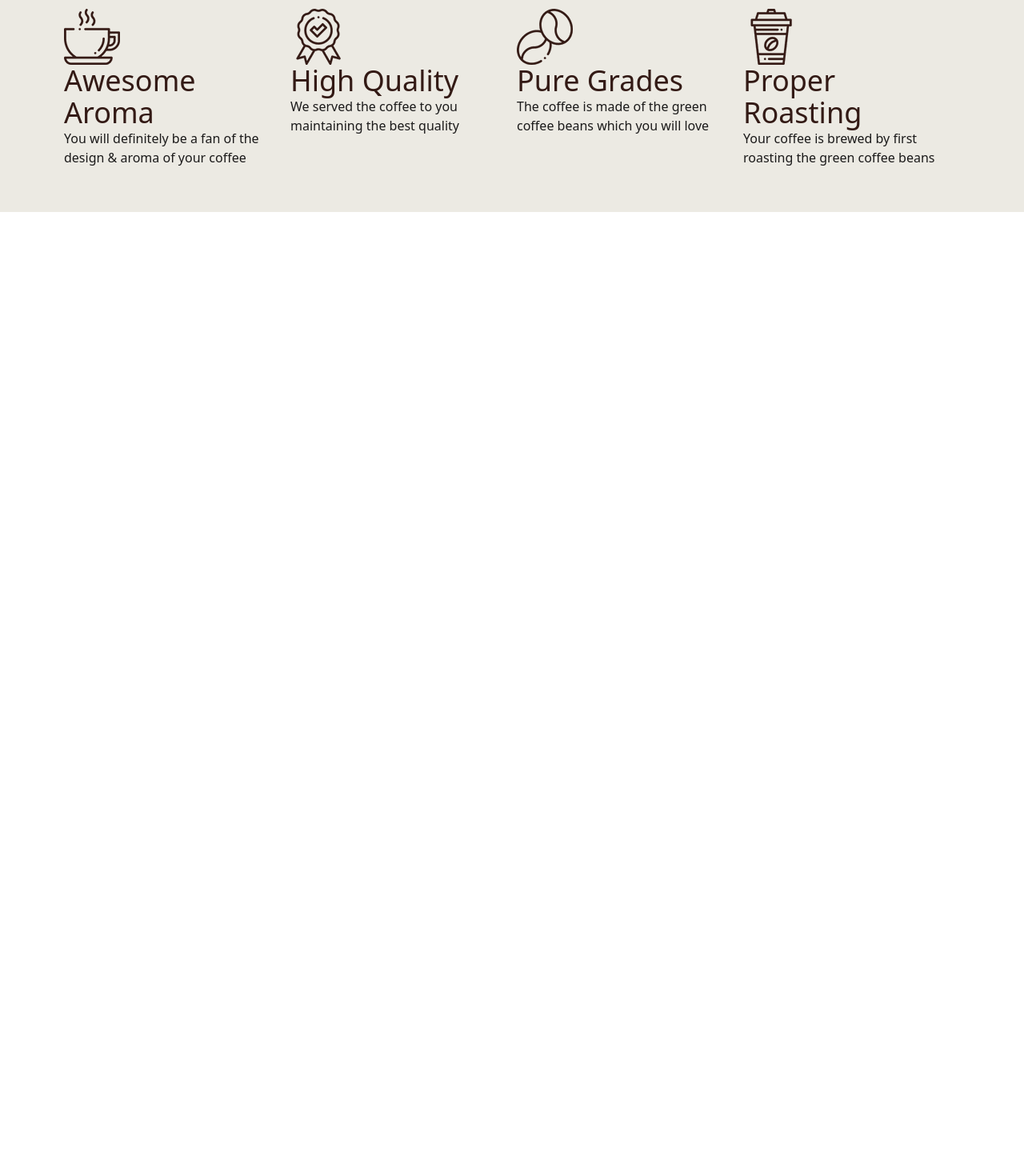
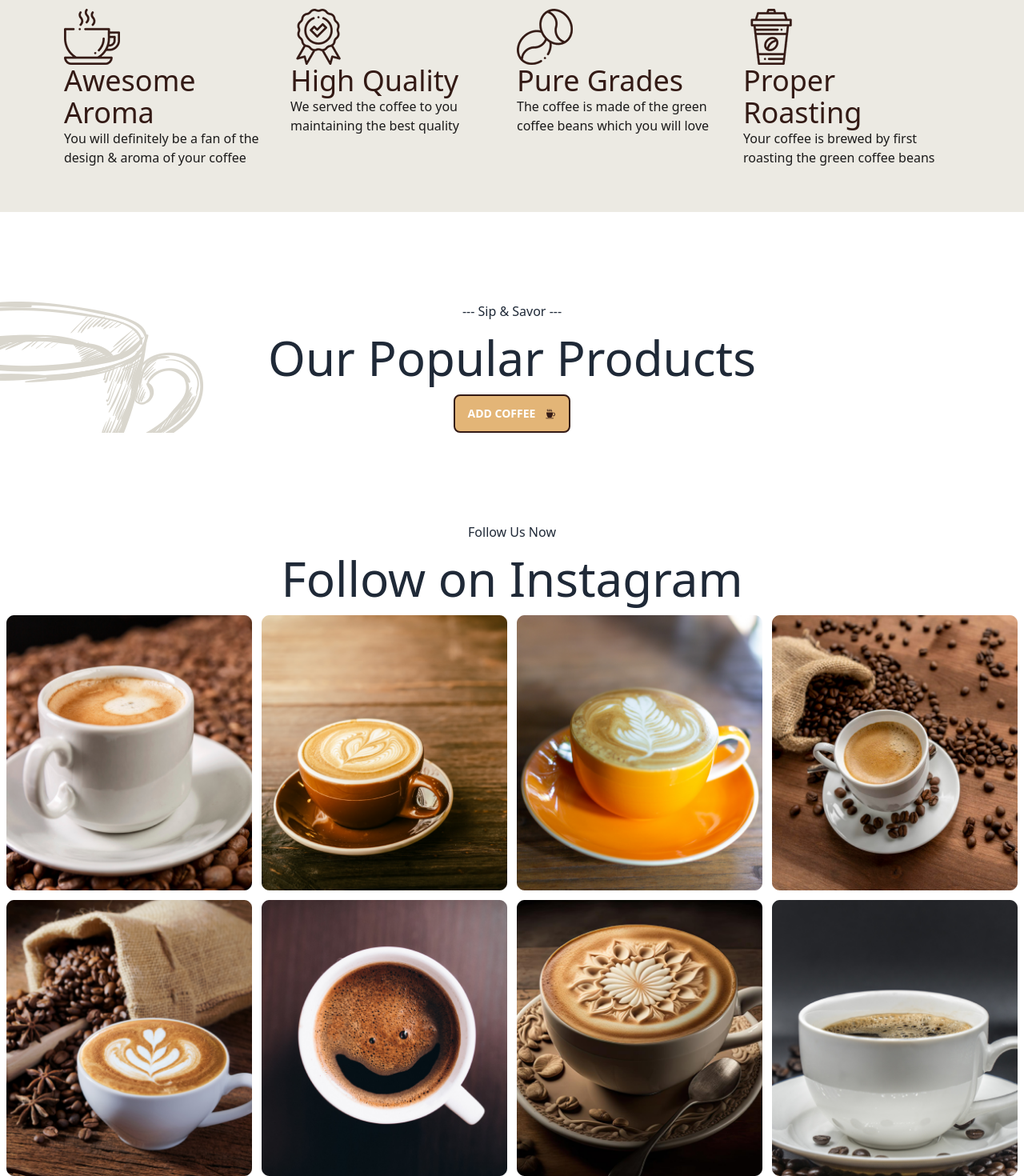
Before and after one commit to chand-stack/Emporium-Coffee, a React (Vite) app: page / in a window 1280 px wide. Shown: the part 973-2443 px from the top of the page at 80% size. Before the commit the page ends 1238 px from the top, so only its background shows below. Built offline with nearby package versions, Linux system fonts and the light colour scheme.

Commit message:
instagram section added

```diff
--- a/package.json
+++ b/package.json
@@ -14,6 +14,7 @@
     "match-sorter": "^6.3.1",
     "react": "^18.2.0",
     "react-dom": "^18.2.0",
+    "react-icons": "^4.11.0",
     "react-router-dom": "^6.16.0",
     "sort-by": "^1.2.0"
   },
--- a/src/Components/Home.jsx
+++ b/src/Components/Home.jsx
@@ -1,5 +1,7 @@
 import Banner from "../Shared/Banner";
+import Coffees from "../Shared/Coffees";
 import Header from "../Shared/Header";
+import Instagram from "../Shared/Instagram";
 import Quality from "../Shared/Quality";
 
 
@@ -11,6 +13,8 @@ const Home = () => {
             <Banner/>
             </div>
             <Quality/>
+            <Coffees/>
+            <Instagram/>
         </div>
     );
 };
--- /dev/null
+++ b/src/Shared/Coffees.jsx
@@ -0,0 +1,15 @@
+import bg from '../assets/more/1.png'
+import { GiCoffeeCup } from 'react-icons/gi';
+const Coffees = () => {
+    return (
+        <div className='mt-28 space-y-4' style={{backgroundImage:`url(${bg})`,backgroundRepeat:"no-repeat"}}>
+            <h1 className='text-center'>--- Sip & Savor ---</h1>
+            <h2 className='text-center text-4xl md:text-6xl'>Our Popular Products</h2>
+            <div className='flex justify-center'>
+            <button className='btn bg-[#E3B577] border-2 border-[#331A15]'><span className='flex items-center gap-3 text-white'>Add Coffee <GiCoffeeCup className='text-[#331A15]'/></span></button>
+            </div>
+        </div>
+    );
+};
+
+export default Coffees;
--- /dev/null
+++ b/src/Shared/Instagram.jsx
@@ -0,0 +1,31 @@
+import cup1 from '../assets/cups/Rectangle 10.png'
+import cup2 from '../assets/cups/Rectangle 11.png'
+import cup3 from '../assets/cups/Rectangle 12.png'
+import cup4 from '../assets/cups/Rectangle 13.png'
+import cup5 from '../assets/cups/Rectangle 14.png'
+import cup6 from '../assets/cups/Rectangle 15.png'
+import cup7 from '../assets/cups/Rectangle 16.png'
+import cup8 from '../assets/cups/Rectangle 9.png'
+
+const Instagram = () => {
+    return (
+        <div className="container mx-auto mt-28 space-y-4">
+            <h1 className='text-center'>Follow Us Now</h1>
+            <h2 className='text-center text-4xl md:text-6xl'>Follow on Instagram</h2>
+
+<div className='grid grid-cols-2 md:grid-cols-4 gap-3 px-2 mt-10'>
+    <img className='mx-auto' src={cup1} alt="" />
+    <img className='mx-auto' src={cup2} alt="" />
+    <img className='mx-auto' src={cup3} alt="" />
+    <img className='mx-auto' src={cup4} alt="" />
+    <img className='mx-auto' src={cup5} alt="" />
+    <img className='mx-auto' src={cup6} alt="" />
+    <img className='mx-auto' src={cup7} alt="" />
+    <img className='mx-auto' src={cup8} alt="" />
+</div>
+
+        </div>
+    );
+};
+
+export default Instagram;
```
Also changed, not shown: 1 other file (tests, documents, lock files or other folders).
